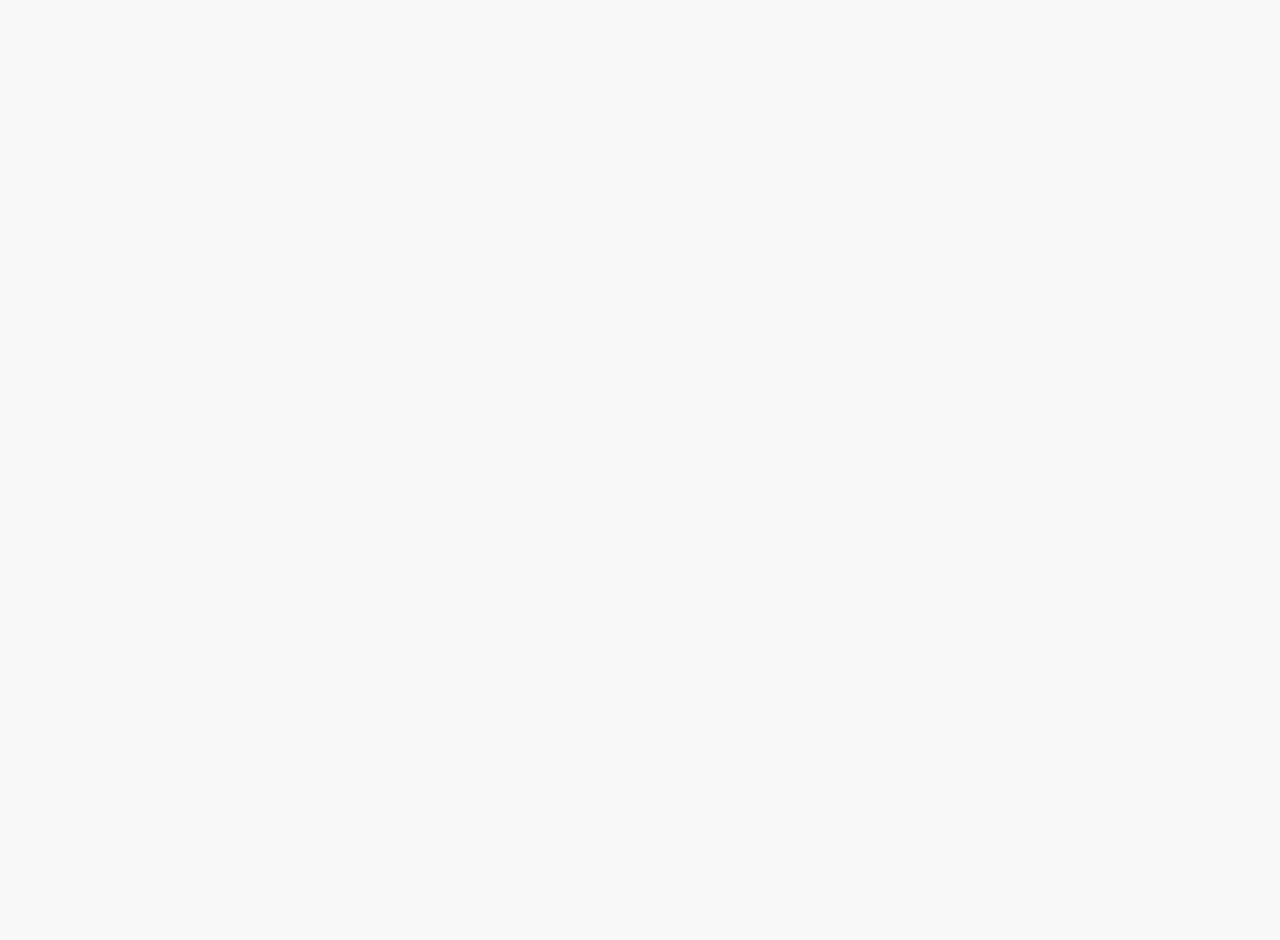
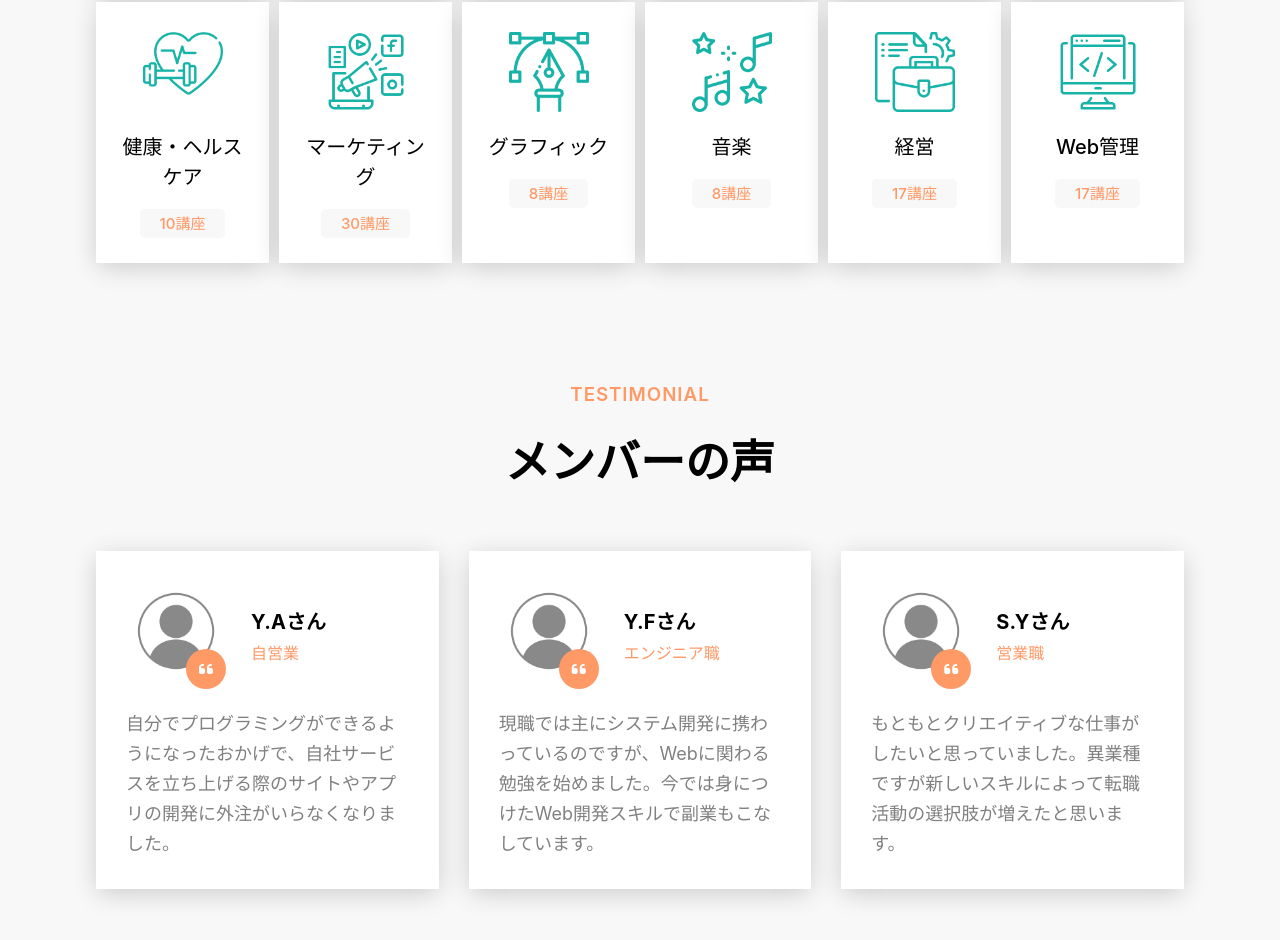
Before and after one commit to ttcksf/react-educate-site, a React (Create React App) app: page / in a window 1280 px wide. Shown: the part 3060-4000 px from the top of the page. Before the commit the page ends 2618 px from the top, so only its background shows below. Built offline with nearby package versions, Linux system fonts and the light colour scheme.

Commit message:
create testimonial

```diff
--- a/src/components/home/Home.js
+++ b/src/components/home/Home.js
@@ -2,6 +2,7 @@ import React from "react";
 import AboutCard from "../about/AboutCard";
 import Hero from "./hero/Hero";
 import HomeAbout from "./HomeAbout";
+import Testimonial from "./testimonial/Testimonial";
 
 const Home = () => {
   return (
@@ -9,6 +10,7 @@ const Home = () => {
       <Hero />
       <AboutCard />
       <HomeAbout />
+      <Testimonial />
     </>
   );
 };
--- a/src/components/home/HomeAbout.js
+++ b/src/components/home/HomeAbout.js
@@ -1,5 +1,6 @@
 import React from "react";
 import { coursesCard } from "../../localData";
+import OnlineCourses from "../allcourses/OnlineCourses";
 import Title from "../common/title/Title";
 
 const HomeAbout = () => {
@@ -61,6 +62,7 @@ const HomeAbout = () => {
           </div>
         </div>
       </section>
+      <OnlineCourses />
     </>
   );
 };
--- /dev/null
+++ b/src/components/home/testimonial/Testimonial.css
@@ -0,0 +1,47 @@
+.testimonial .items {
+  padding: 30px;
+  transition: 0.5s;
+}
+.testimonial .img {
+  position: relative;
+}
+.testimonial img {
+  width: 100px;
+  height: 100px;
+  border-radius: 50%;
+}
+.testimonial i {
+  position: absolute;
+  bottom: 0;
+  left: 60px;
+  background-color: var(--mainColor);
+  color: var(--fontNormal);
+}
+.testimonial .name {
+  margin: 25px;
+}
+.testimonial .name h2 {
+  font-size: 20px;
+  margin-bottom: 5px;
+}
+.testimonial .name span {
+  color: var(--mainColor);
+}
+.testimonial p {
+  margin-top: 20px;
+  color: #808080;
+  transition: 0.5s;
+}
+.testimonial .items:hover {
+  background-color: var(--mainColor);
+  color: var(--fontNormal);
+  cursor: pointer;
+}
+.testimonial .items:hover p,
+.testimonial .items:hover span {
+  color: var(--fontNormal);
+}
+.testimonial .items:hover i {
+  background-color: var(--fontNormal);
+  color: var(--mainColor);
+}
--- /dev/null
+++ b/src/components/home/testimonial/Testimonial.js
@@ -0,0 +1,35 @@
+import React from "react";
+import { testimonial } from "../../../localData";
+import Title from "../../common/title/Title";
+import "./Testimonial.css";
+
+const Testimonial = () => {
+  return (
+    <>
+      <section className="testimonial padding">
+        <div className="container">
+          <Title subtitle="testimonial" title="メンバーの声" />
+          <div className="content grid2">
+            {testimonial.map((val) => (
+              <div className="items shadow">
+                <div className="box flex">
+                  <div className="img">
+                    <img src={val.cover} />
+                    <i className="fa fa-quote-left icon"></i>
+                  </div>
+                  <div className="name">
+                    <h2>{val.name}</h2>
+                    <span>{val.post}</span>
+                  </div>
+                </div>
+                <p>{val.desc}</p>
+              </div>
+            ))}
+          </div>
+        </div>
+      </section>
+    </>
+  );
+};
+
+export default Testimonial;
--- a/src/localData.js
+++ b/src/localData.js
@@ -391,26 +391,26 @@ export const blog = [
     cover: "../images/blog/b6.webp",
   },
 ];
-export const testimonal = [
+export const testimonial = [
   {
     id: 1,
-    name: "ROGER SCOTT",
-    post: "MARKETING MANAGER",
-    desc: "Far far away, behind the word mountains, far from the countries Vokalia and Consonantia, there live the blind texts.",
-    cover: "./images/testo/t1.webp",
+    name: "Y.Aさん",
+    post: "自営業",
+    desc: "自分でプログラミングができるようになったおかげで、自社サービスを立ち上げる際のサイトやアプリの開発に外注がいらなくなりました。",
+    cover: "./images/testimonial/avatar.png",
   },
   {
     id: 2,
-    name: "ROGER SCOTT",
-    post: "MARKETING MANAGER",
-    desc: "Far far away, behind the word mountains, far from the countries Vokalia and Consonantia, there live the blind texts.",
-    cover: "./images/testo/t2.webp",
+    name: "Y.Fさん",
+    post: "エンジニア職",
+    desc: "現職では主にシステム開発に携わっているのですが、Webに関わる勉強を始めました。今では身につけたWeb開発スキルで副業もこなしています。",
+    cover: "./images/testimonial/avatar.png",
   },
   {
     id: 3,
-    name: "ROGER SCOTT",
-    post: "MARKETING MANAGER",
-    desc: "Far far away, behind the word mountains, far from the countries Vokalia and Consonantia, there live the blind texts.",
-    cover: "./images/testo/t3.webp",
+    name: "S.Yさん",
+    post: "営業職",
+    desc: "もともとクリエイティブな仕事がしたいと思っていました。異業種ですが新しいスキルによって転職活動の選択肢が増えたと思います。",
+    cover: "./images/testimonial/avatar.png",
   },
 ];
```
Also changed, not shown: public/images/testimonial/avatar.png (added).
